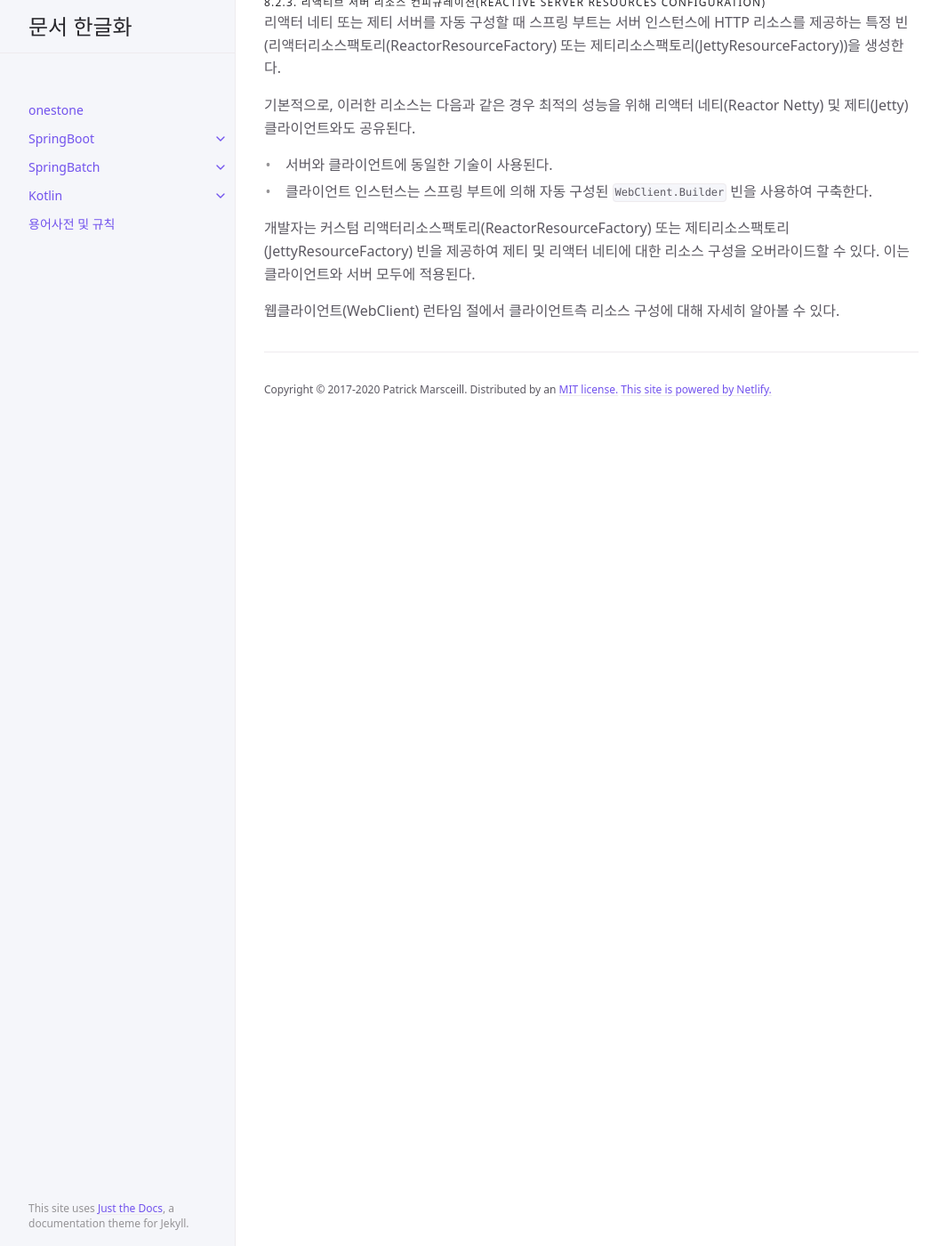
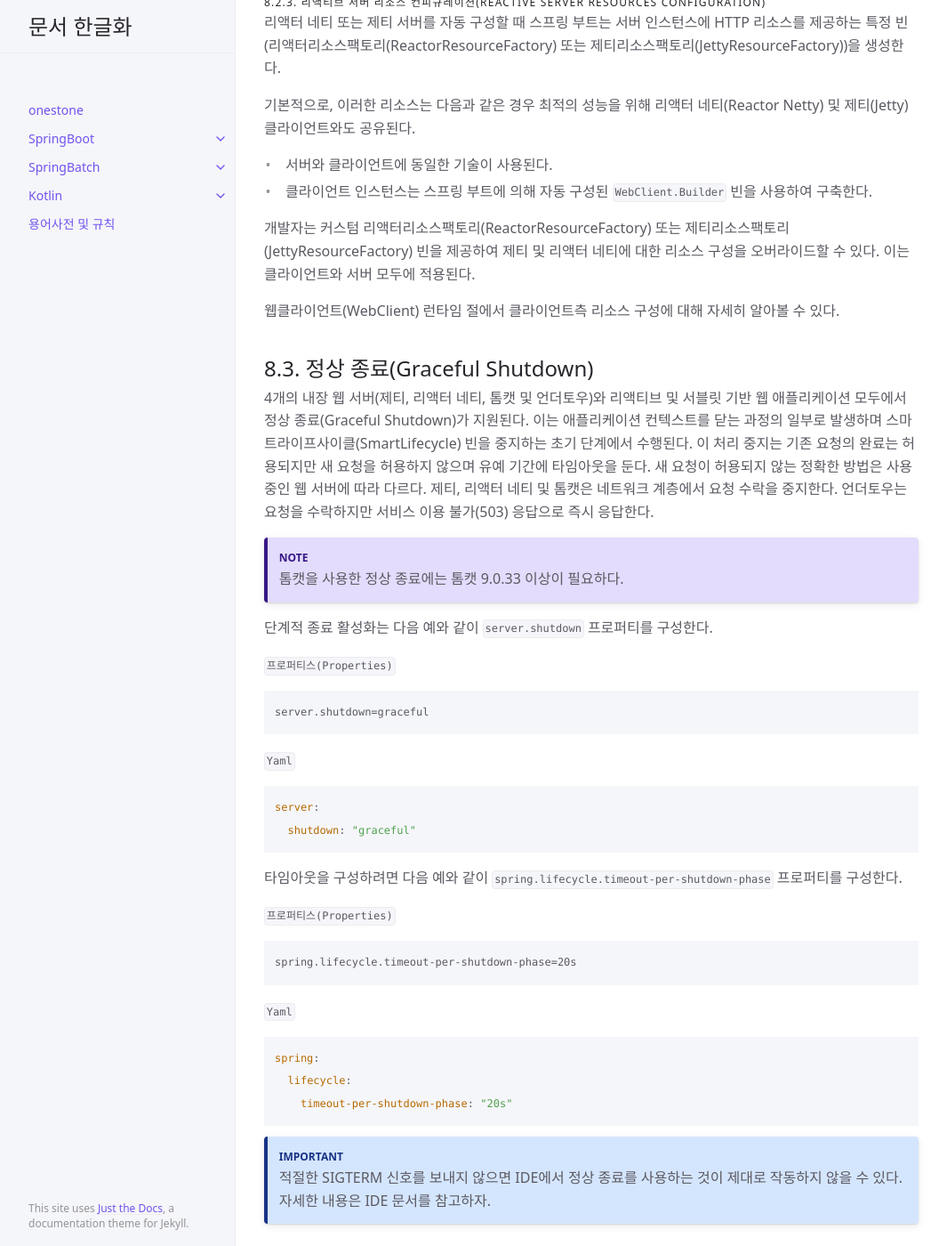
Before and after one commit to onestone9900/onestone9900.github.io, a Jekyll site: the page built from docs/spring_boot/3.1.1/spring_boot/8.developing_with_spring_boot.md, in a window 1280 px wide and 1400 px high, scrolled down 43750 px. Shown: the whole window at 89% size, without its empty margins (107-1172 px from the left). Built offline with Jekyll 4.4.1, drawn with Linux system fonts in a browser that asks for light colours; some of the changed text lies outside the part shown.

Commit message:
docs: spring boot - 8.2.2, 8.2.3, 8.3.,

````diff
--- a/docs/spring_boot/3.1.1/spring_boot/8.developing_with_spring_boot.md
+++ b/docs/spring_boot/3.1.1/spring_boot/8.developing_with_spring_boot.md
@@ -37,9 +37,9 @@ nav_order: 8
             템플릿 엔진(Template Engines)
             에러 핸들링(Error Handling)
             웹 필터(Web Filters)
-        - 8.2.2. Embedded Reactive Server Support
-        - 8.2.3. Reactive Server Resources Configuration
-    - 8.3. Graceful Shutdown
+        - 8.2.2. 임베디드 리액티브 서버 지원(Embedded Reactive Server Support)
+        - 8.2.3. 리액티브 서버 리소스 컨피규레이션(Reactive Server Resources Configuration)
+    - 8.3. 정상 종료(Graceful Shutdown)
     - 8.4. Spring Security
         - 8.4.1. MVC Security
         - 8.4.2. WebFlux Security
@@ -1620,3 +1620,40 @@ src/
 개발자는 커스텀 리액터리소스팩토리(ReactorResourceFactory) 또는 제티리소스팩토리(JettyResourceFactory) 빈을 제공하여 제티 및 리액터 네티에 대한 리소스 구성을 오버라이드할 수 있다. 이는 클라이언트와 서버 모두에 적용된다.
 
 웹클라이언트(WebClient) 런타임 절에서 클라이언트측 리소스 구성에 대해 자세히 알아볼 수 있다.
+
+
+## 8.3. 정상 종료(Graceful Shutdown)
+4개의 내장 웹 서버(제티, 리액터 네티, 톰캣 및 언더토우)와 리액티브 및 서블릿 기반 웹 애플리케이션 모두에서 정상 종료(Graceful Shutdown)가 지원된다. 이는 애플리케이션 컨텍스트를 닫는 과정의 일부로 발생하며 스마트라이프사이클(SmartLifecycle) 빈을 중지하는 초기 단계에서 수행된다. 이 처리 중지는 기존 요청의 완료는 허용되지만 새 요청을 허용하지 않으며 유예 기간에 타임아웃을 둔다. 새 요청이 허용되지 않는 정확한 방법은 사용 중인 웹 서버에 따라 다르다. 제티, 리액터 네티 및 톰캣은 네트워크 계층에서 요청 수락을 중지한다. 언더토우는 요청을 수락하지만 서비스 이용 불가(503) 응답으로 즉시 응답한다.
+
+{: .note}
+톰캣을 사용한 정상 종료에는 톰캣 9.0.33 이상이 필요하다.
+
+단계적 종료 활성화는 다음 예와 같이 `server.shutdown` 프로퍼티를 구성한다.
+
+`프로퍼티스(Properties)`
+```
+server.shutdown=graceful
+```
+
+`Yaml`
+```yaml
+server:
+  shutdown: "graceful"
+```
+
+타임아웃을 구성하려면 다음 예와 같이 `spring.lifecycle.timeout-per-shutdown-phase` 프로퍼티를 구성한다.
+
+`프로퍼티스(Properties)`
+```
+spring.lifecycle.timeout-per-shutdown-phase=20s
+```
+
+`Yaml`
+```yaml
+spring:
+  lifecycle:
+    timeout-per-shutdown-phase: "20s"
+```
+
+{: .important}
+>적절한 SIGTERM 신호를 보내지 않으면 IDE에서 정상 종료를 사용하는 것이 제대로 작동하지 않을 수 있다. 자세한 내용은 IDE 문서를 참고하자.
````
